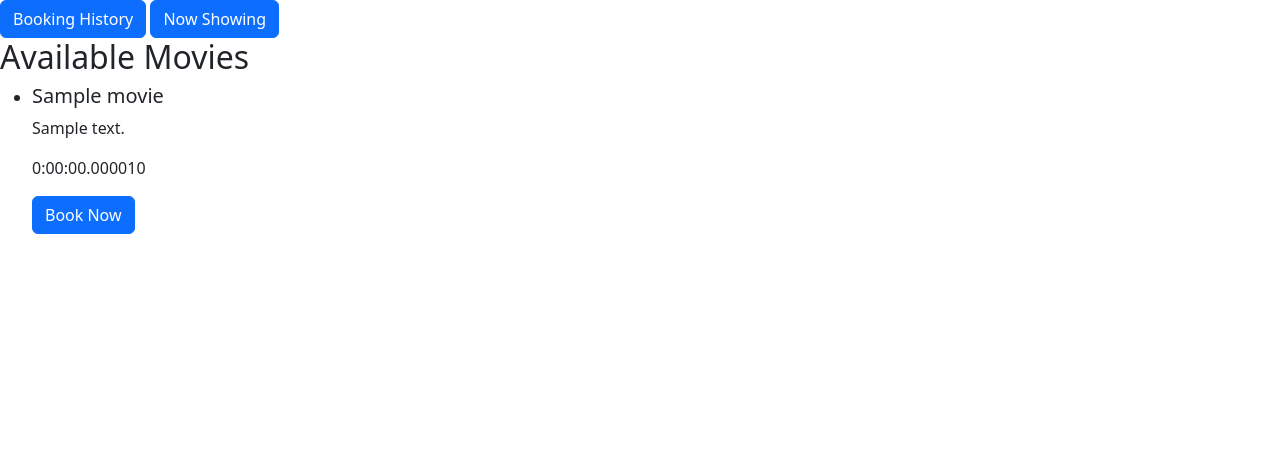
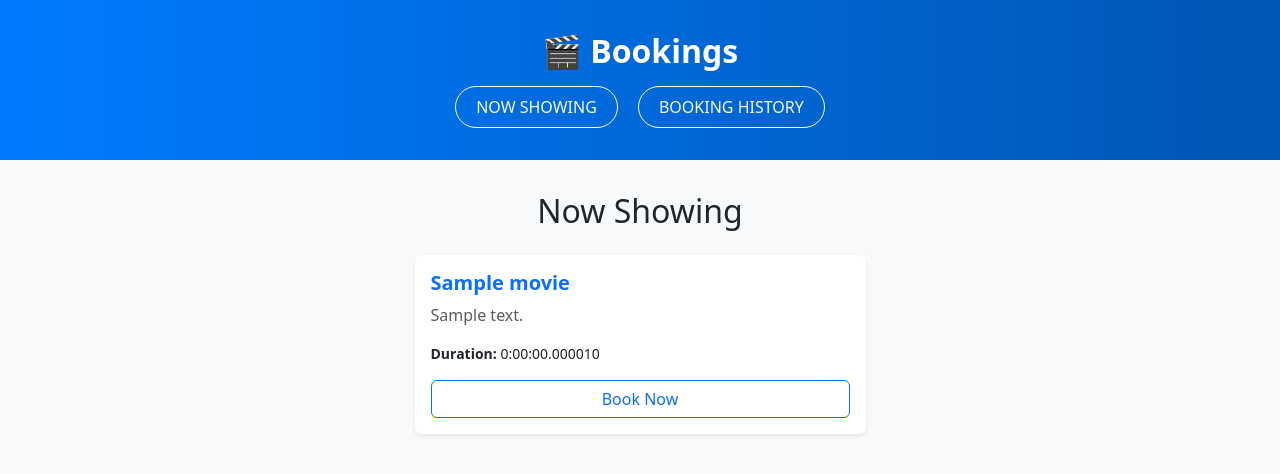
Before and after one commit to dakotaSicher/cs4300, a Django app: page /bookings/ in a window 1280 px wide. Shown: the top 474 px of the page. Run offline with Django 4.2, Linux system fonts and the light colour scheme; tables that the repository leaves empty hold one stand-in row (values such as "Sample post").

Commit message:
updated html to be purdy

```diff
--- a/homework2/bookings/templates/base.html
+++ b/homework2/bookings/templates/base.html
@@ -1,17 +1,54 @@
-
 <!doctype html>
 <html lang="en">
   <head>
     <meta charset="utf-8">
     <meta name="viewport" content="width=device-width, initial-scale=1">
-    <title>Bootstrap demo</title>
-    <link href="https://cdn.jsdelivr.net/npm/bootstrap@5.3.8/dist/css/bootstrap.min.css" rel="stylesheet" integrity="sha384-sRIl4kxILFvY47J16cr9ZwB07vP4J8+LH7qKQnuqkuIAvNWLzeN8tE5YBujZqJLB" crossorigin="anonymous">
+    <title>{% block title %}Bookings{% endblock %}</title>
+    <link href="https://cdn.jsdelivr.net/npm/bootstrap@5.3.8/dist/css/bootstrap.min.css" rel="stylesheet">
+    <style>
+      .card:hover {
+        transform: translateY(-4px);
+        transition: 0.3s ease;
+        box-shadow: 0 6px 20px rgba(0, 0, 0, 0.1);
+      }
+      header {
+        background: linear-gradient(90deg, #007bff, #0056b3);
+        color: white;
+        text-align: center;
+        padding: 2rem 1rem;
+        margin-bottom: 2rem;
+      }
+      header h1 {
+        font-weight: 700;
+        font-size: 2rem;
+        margin-bottom: 1rem;
+      }
+      .nav-buttons a {
+        margin: 0 0.5rem;
+        padding: 0.5rem 1.25rem;
+        border-radius: 30px;
+        font-weight: 500;
+        text-transform: uppercase;
+        transition: all 0.2s ease-in-out;
+      }
+      .nav-buttons a:hover {
+        transform: scale(1.05);
+      }
+    </style>
   </head>
-  <body>
-      <a href="{% url 'booking_history' %}" class="btn btn-primary">Booking History</a>
-      <a href="{% url 'movie_list' %}" class="btn btn-primary">Now Showing</a>
-    {% block content %}
-    {% endblock %}
-    <script src="https://cdn.jsdelivr.net/npm/bootstrap@5.3.8/dist/js/bootstrap.bundle.min.js" integrity="sha384-FKyoEForCGlyvwx9Hj09JcYn3nv7wiPVlz7YYwJrWVcXK/BmnVDxM+D2scQbITxI" crossorigin="anonymous"></script>
+  <body class="bg-light">
+    <header>
+      <h1>🎬 Bookings</h1>
+      <div class="nav-buttons">
+        <a href="{% url 'movie_list' %}" class="btn btn-outline-light">Now Showing</a>
+        <a href="{% url 'booking_history' %}" class="btn btn-outline-light">Booking History</a>
+      </div>
+    </header>
+
+    <div class="container">
+      {% block content %}{% endblock %}
+    </div>
+
+    <script src="https://cdn.jsdelivr.net/npm/bootstrap@5.3.8/dist/js/bootstrap.bundle.min.js"></script>
   </body>
 </html>
--- a/homework2/bookings/templates/movie_list.html
+++ b/homework2/bookings/templates/movie_list.html
@@ -1,15 +1,22 @@
 {% extends 'base.html' %}
-{% block title %} Movie List {% endblock %}
+{% block title %}Now Showing{% endblock %}
 {% block content %}
-    <h2> Available Movies </h2 >
-    <ul class = " list - group " >
-        {% for movie in movies %}
-        <li class = " list - group - item ">
-            <h5> {{ movie.title }} </h5>
-            <p> {{ movie.description }} </p >
-            <p> {{ movie.duration }} </p >
-            <a href = "{% url 'seat_list' movie.id %}" class = "btn btn-primary">Book Now </a >
-        </li >
-        {% endfor %}
-    </ul >
+  <h2 class="text-center mb-4">Now Showing</h2>
+
+  <div class="row justify-content-center g-4">
+    {% for movie in movies %}
+      <div class="col-md-6 col-lg-5">
+        <div class="card shadow-sm border-0 h-100">
+          <div class="card-body">
+            <h5 class="card-title text-primary fw-bold">{{ movie.title }}</h5>
+            <p class="card-text text-muted">{{ movie.description }}</p>
+            <p class="card-text small"><strong>Duration:</strong> {{ movie.duration }}</p>
+            <a href="{% url 'seat_list' movie.id %}" class="btn btn-outline-primary w-100">Book Now</a>
+          </div>
+        </div>
+      </div>
+    {% empty %}
+      <p class="text-center">No movies available right now.</p>
+    {% endfor %}
+  </div>
 {% endblock %}
```
Also changed, not shown: homework2/bookings/templates/book_seat.html (+28 -14 lines), homework2/bookings/templates/booking_history.html (+20 -11 lines), homework2/README.md.
